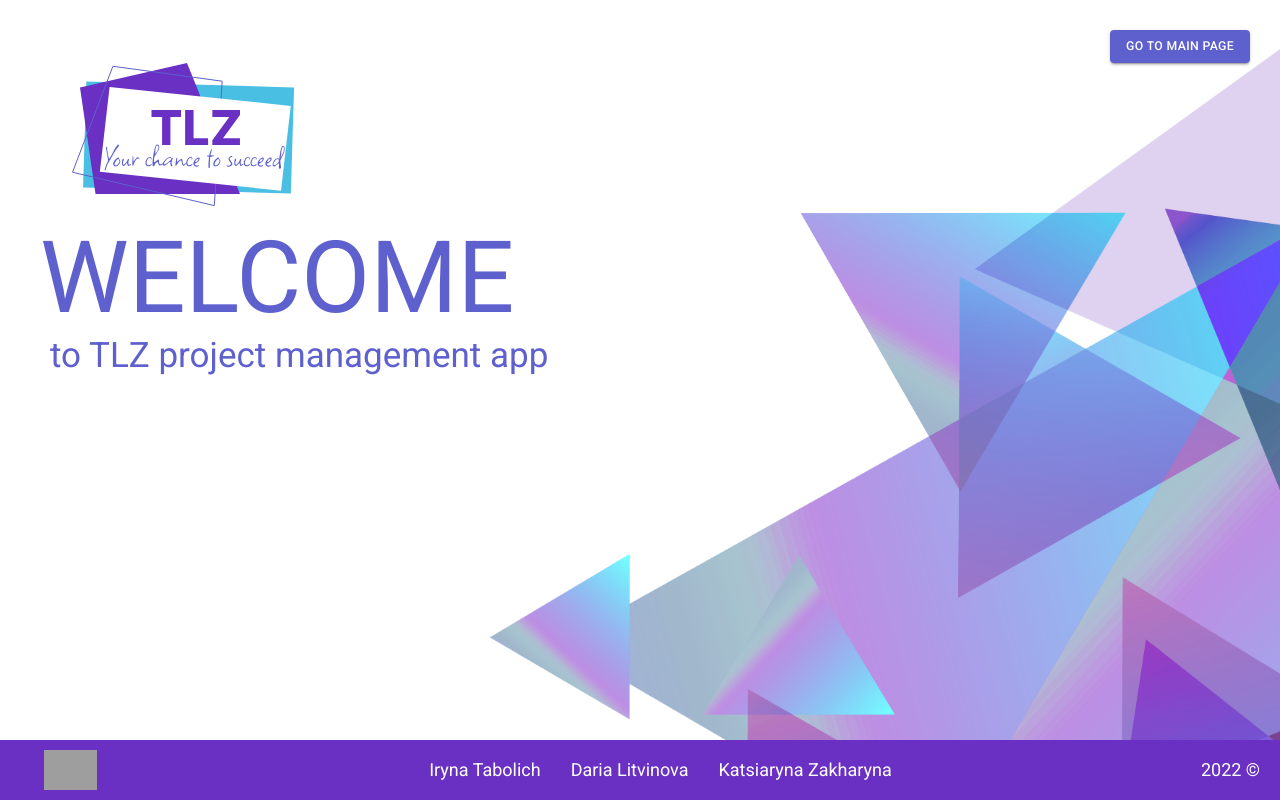
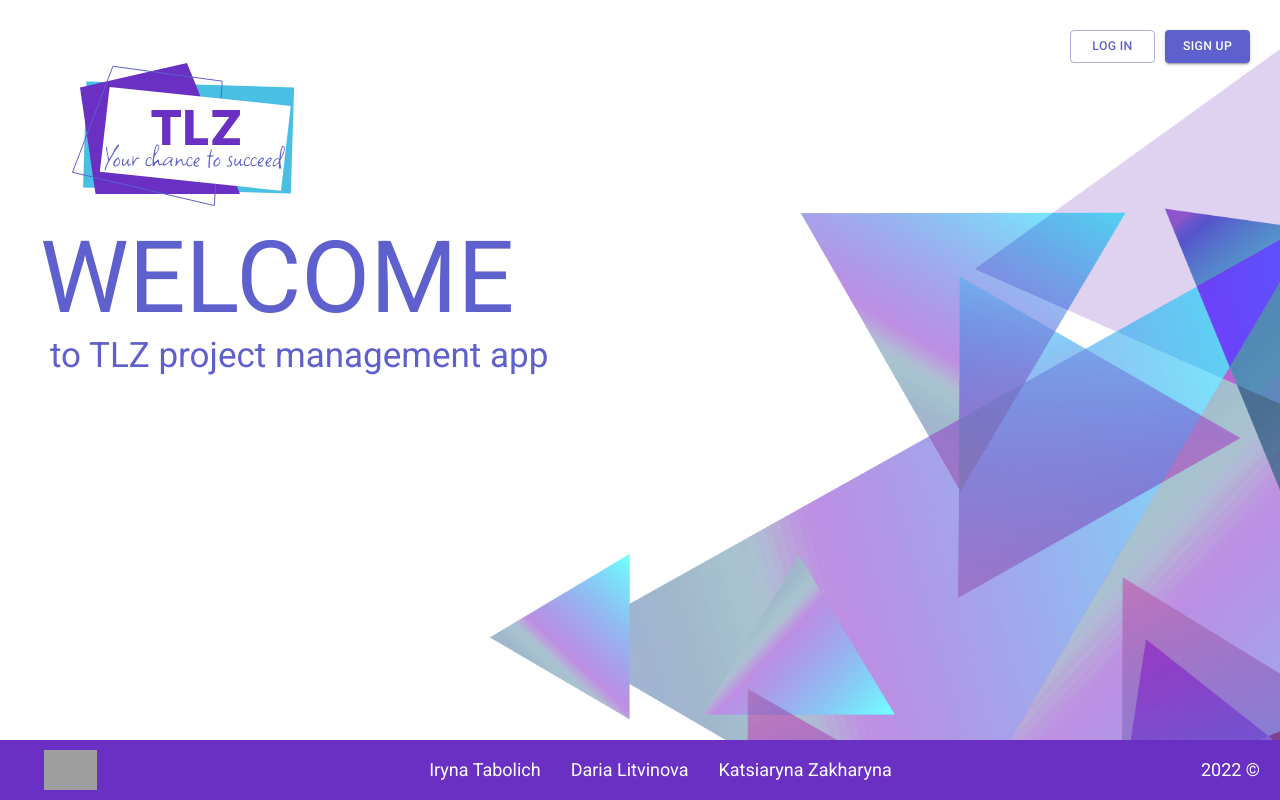
Before and after one commit to KatiaZakharina/project-management-app, a React (Create React App) app: page /welcome in a window 1280 px wide. Built offline with nearby package versions, Linux system fonts and the light colour scheme; grey boxes are pictures that could not be loaded.

Commit message:
feat: add token auth

```diff
--- /dev/null
+++ b/src/helpers/getLoginToken.ts
@@ -0,0 +1,3 @@
+export const getLoginToken = () => {
+  return document.cookie.replace(/(?:(?:^|.*;\s*)user\s*\=\s*([^;]*).*$)|^.*$/, '$1');
+};
--- a/src/pages/WelcomePage/WelcomePage.tsx
+++ b/src/pages/WelcomePage/WelcomePage.tsx
@@ -13,11 +13,12 @@ import {
   ContainerWelcomePage,
   ButtonMainPage,
 } from './WelcomePage.styled';
+import { getLoginToken } from 'helpers/getLoginToken';
 
 export const WelcomePage = () => {
   const navigate = useNavigate();
 
-  const loginToken = true; //temporary variable, than must be changed to token from cookie
+  const loginToken = getLoginToken();
 
   const moveTo = (link: string) => {
     navigate(`/${link}`);
```
